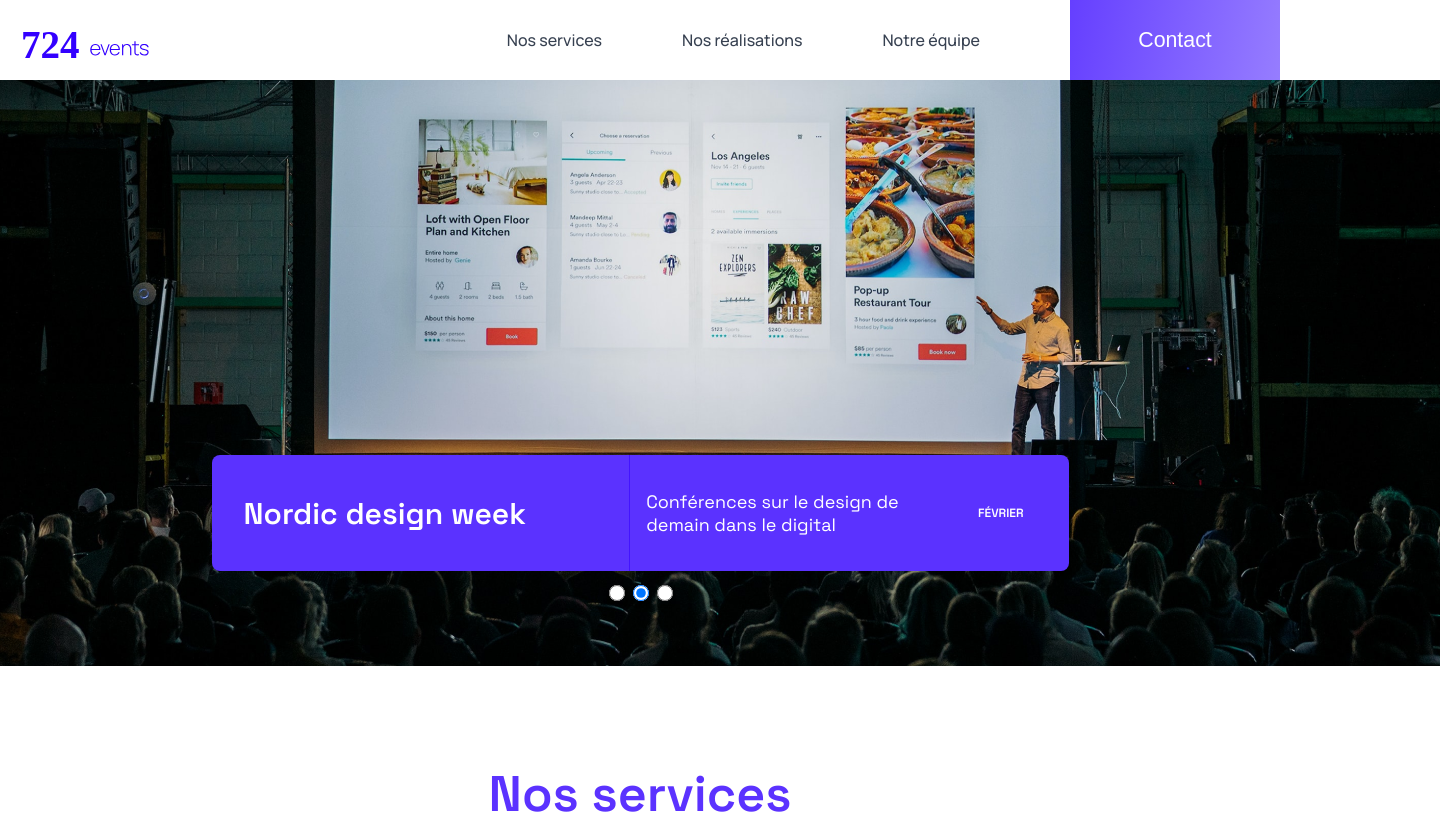
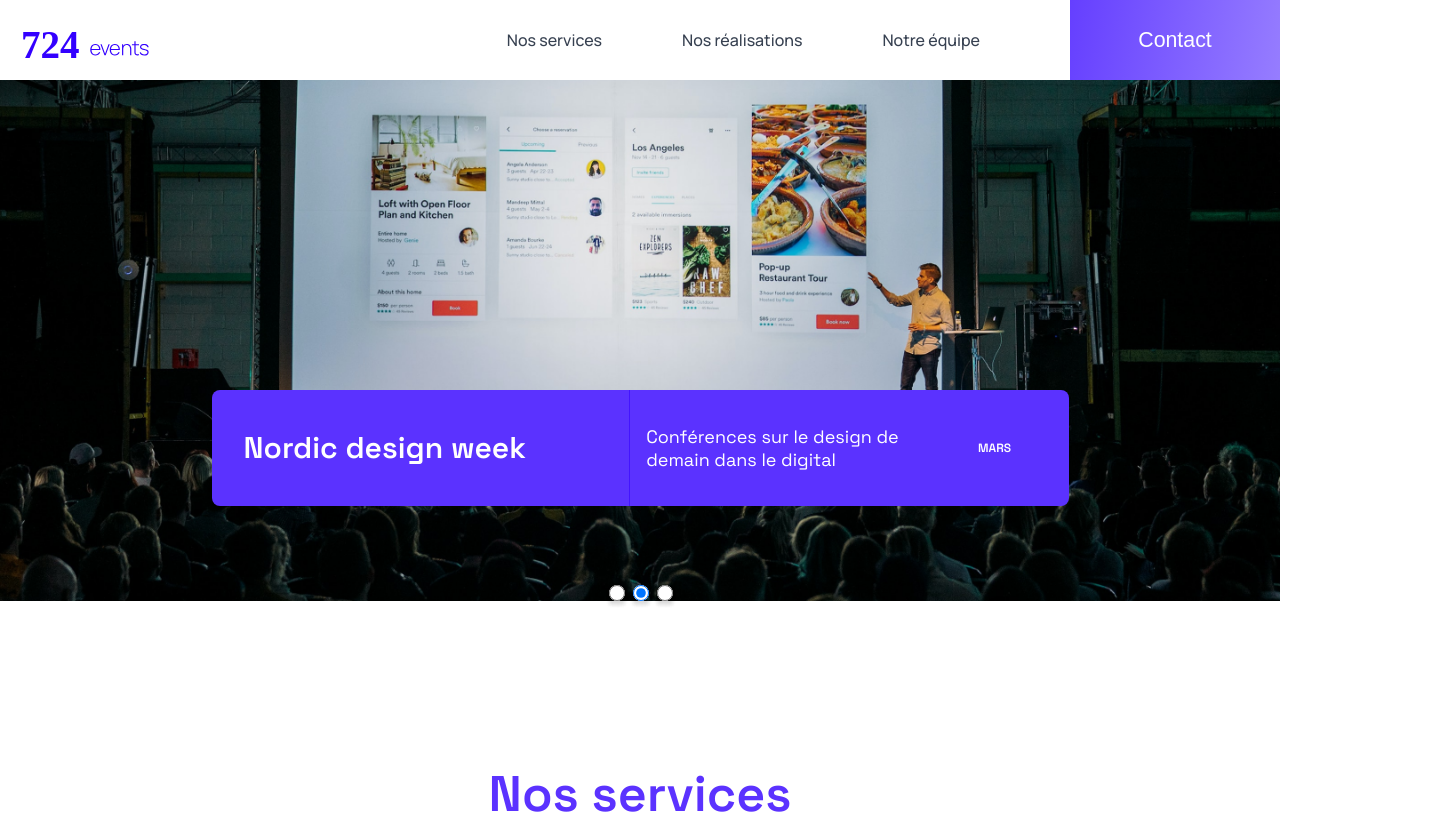
Before and after one commit to Weeskin/P10_-_Debuggez-une-application-React.JS-main, a React (Create React App) app: page / in a window 1280 px wide. Shown: the top 814 px of the page, 1440 px wide, since content can reach past the window. Built offline with nearby package versions, Linux system fonts and the light colour scheme.

Commit message:
Modification du Select, du syle du slider et des dates - tout ok

```diff
--- a/src/components/Select/index.js
+++ b/src/components/Select/index.js
@@ -4,24 +4,30 @@ import { useState } from "react";
 import PropTypes from "prop-types";
 
 import "./style.scss";
-
+// Composant select qui permet de selectionner les options dans la galery
 const Select = ({
 	selection,
 	onChange,
 	name,
 	titleEmpty,
 	label,
-  type = "normal",
+	type = "normal"
 }) => {
 	const [value, setValue] = useState();
 	const [collapsed, setCollapsed] = useState(true);
 	const changeValue = (newValue) => {
-    onChange();
+		// ajout de nowValue pour suivre la convention de nommage
+		onChange(newValue);
 		setValue(newValue);
-    setCollapsed(newValue);
+		setCollapsed(!collapsed);
+		// Changement argument newValue en !collapsed correspondant bien au state,
+		// Permet de fermer et ouvrir le menu déroulant de select correctement
 	};
 	return (
-    <div className={`SelectContainer ${type}`} data-testid="select-testid">
+		<div
+			className={`SelectContainer ${type}`}
+			data-testid="select-testid"
+		>
 			{label && <div className="label">{label}</div>}
 			<div className="Select">
 				<ul>
@@ -32,12 +38,19 @@ const Select = ({
 						<>
 							{!titleEmpty && (
 								<li onClick={() => changeValue(null)}>
-                  <input defaultChecked={!value} name="selected" type="radio" />{" "}
+									<input
+										defaultChecked={!value}
+										name="selected"
+										type="radio"
+									/>{" "}
 									Toutes
 								</li>
 							)}
 							{selection.map((s) => (
-                <li key={s} onClick={() => changeValue(s)}>
+								<li
+									key={s}
+									onClick={() => changeValue(s)}
+								>
 									<input
 										defaultChecked={value === s}
 										name="selected"
@@ -49,7 +62,11 @@ const Select = ({
 						</>
 					)}
 				</ul>
-        <input type="hidden" value={value || ""} name={name} />
+				<input
+					type="hidden"
+					value={value || ""}
+					name={name}
+				/>
 				<button
 					type="button"
 					data-testid="collapse-button-testid"
@@ -87,15 +104,15 @@ Select.propTypes = {
 	name: PropTypes.string,
 	titleEmpty: PropTypes.bool,
 	label: PropTypes.string,
-  type: PropTypes.string,
-}
+	type: PropTypes.string
+};
 
 Select.defaultProps = {
 	onChange: () => null,
 	titleEmpty: false,
 	label: "",
 	type: "normal",
-  name: "select",
-}
+	name: "select"
+};
 
 export default Select;
--- a/src/containers/Events/index.js
+++ b/src/containers/Events/index.js
@@ -69,16 +69,18 @@ const EventList = () => {
 						))}
 					</div>
 					<div className="Pagination">
-						{[...Array(pageNumber || 0)].map((_, n) => (
-							// eslint-disable-next-line react/no-array-index-key
+						{[...Array(pageNumber || 0)].map((_, n) => {
+							const index = n;
+							return (
 								<a
-								key={`page-${n}`}
+									key={`page-${index}`}
 									href="#events"
 									onClick={() => setCurrentPage(n + 1)}
 								>
 									{n + 1}
 								</a>
-						))}
+							);
+						})}
 					</div>
 				</>
 			)}
--- a/src/containers/Slider/style.scss
+++ b/src/containers/Slider/style.scss
@@ -5,18 +5,28 @@
   width: 100%;
   max-width: 1440px;
   height: 586px;
+
   .SlideCard {
     width: 100%;
+    max-width: 1440px;
     left: 0;
     top: 0;
     position: absolute;
     transition: opacity 1s;
+
     &--hide {
       opacity: 0;
     }
+
     &--display {
       animation: slide 1s forwards;
     }
+
+    img {
+      max-width: 100%;
+      object-fit: cover;
+    }
+
     &__descriptionContainer {
       position: absolute;
       left: 0;
@@ -25,6 +35,7 @@
       justify-content: center;
       width: 100%;
     }
+
     &__paginationContainer {
       position: absolute;
       left: 0;
@@ -32,6 +43,7 @@
       display: flex;
       justify-content: center;
       width: 100%;
+
       input {
         width: 16px;
         height: 16px;
@@ -39,6 +51,7 @@
         color: $primary;
       }
     }
+
     &__description {
       left: 0;
       bottom: 50px;
@@ -48,6 +61,7 @@
       border-radius: 8px;
       display: flex;
       font-family: "Space Grotesk", sans-serif;
+
       h3 {
         width: 45%;
         border-right: 1px solid #4314ff;
@@ -58,6 +72,7 @@
         align-items: center;
         margin: 0;
       }
+
       p {
         width: 35%;
         display: flex;
@@ -65,6 +80,7 @@
         padding: 16px;
         font-size: 18px;
       }
+
       div {
         width: 5%;
         display: flex;
@@ -82,6 +98,7 @@
   0% {
     transform: translateX(100%);
   }
+
   100% {
     transform: translateX(0%);
   }
--- a/src/helpers/Date/index.js
+++ b/src/helpers/Date/index.js
@@ -10,7 +10,8 @@ export const MONTHS = {
 	9: "septembre",
 	10: "octobre",
 	11: "novembre",
-  12: "décembre",
+	12: "décembre"
 };
 
-export const getMonth = (date) => MONTHS[date.getMonth()];
+export const getMonth = (date) => MONTHS[date.getMonth() + 1];
+// Ajout + 1 pour bien indexer les mois à partir de 0
```
Lines whose indentation alone changed are shown as unchanged.
